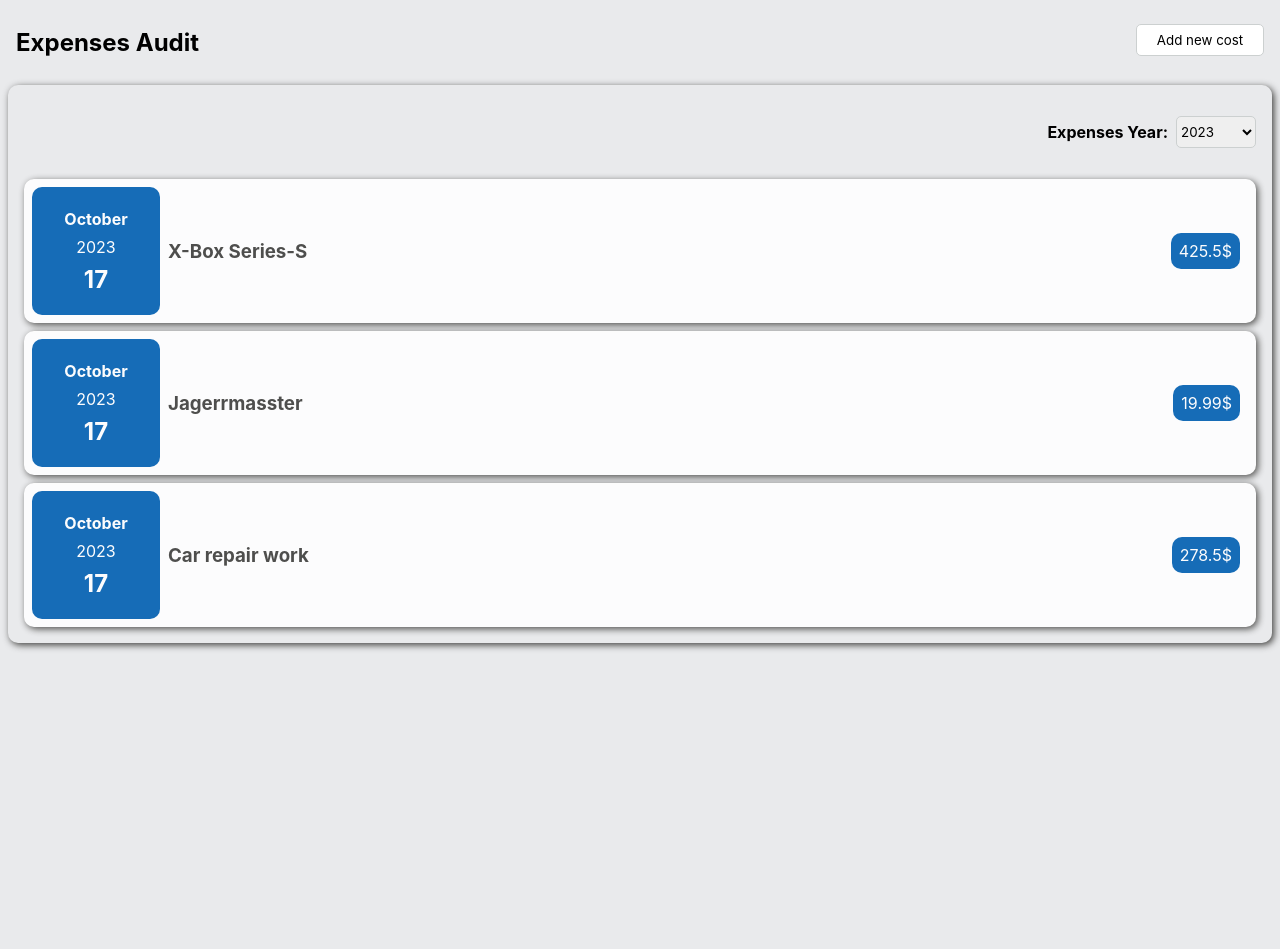
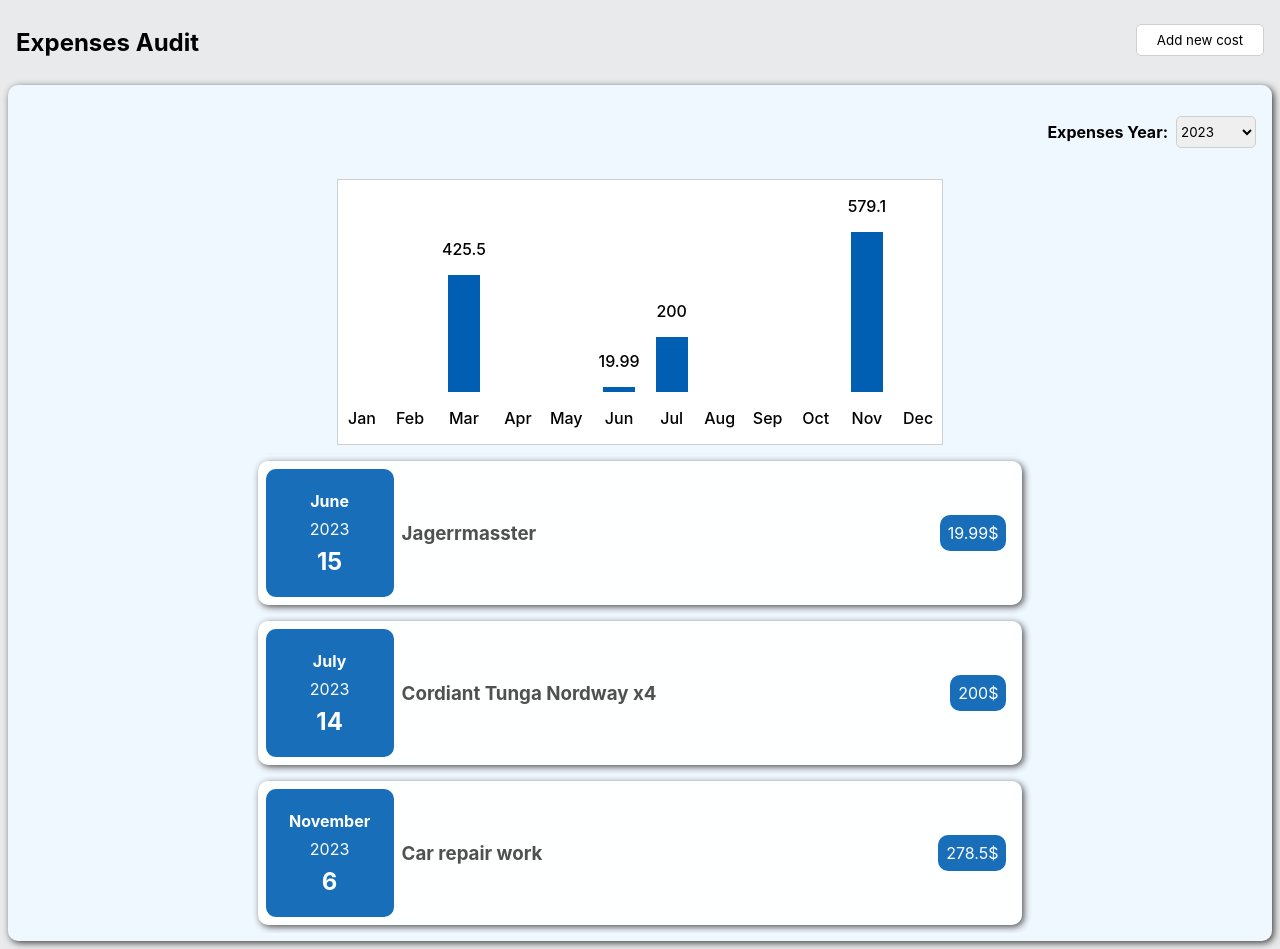
Before and after one commit to salesforceanton/expenses-audit, a React (Create React App) app: page / in a window 1280 px wide. Before the commit the page ends 800 px from the top, so only its background shows below. Built offline with nearby package versions, Linux system fonts and the light colour scheme.

Commit message:
add diagram component

```diff
--- a/src/App.js
+++ b/src/App.js
@@ -8,19 +8,29 @@ import AppHeader from './components/appHeader/AppHeader';
 function App() {
     const initialCostData = [
         {
-            date: new Date(),
+            date: new Date(2023, 2, 11),
             title: 'X-Box Series-S',
             amount: 425.50
         },
         {
-            date: new Date(),
+            date: new Date(2023, 5, 15),
             title: 'Jagerrmasster',
             amount: 19.99
         },
         {
-            date: new Date(),
+            date: new Date(2023, 6, 14),
+            title: 'Cordiant Tunga Nordway x4',
+            amount: 200
+        },
+        {
+            date: new Date(2023, 10, 6),
             title: 'Car repair work',
             amount: 278.50
+        },
+        {
+            date: new Date(2023, 10, 10),
+            title: 'Xiomi vacuum mop ultra 10',
+            amount: 300.60
         }
     ];
 
--- a/src/components/card/Card.css
+++ b/src/components/card/Card.css
@@ -2,4 +2,5 @@
     border-radius: 10px;
     padding: 0.5rem;
     box-shadow: 2px 2px 7px var(--brand-color-black);
+    background-color: aliceblue;
 }
--- a/src/components/costItem/CostItem.css
+++ b/src/components/costItem/CostItem.css
@@ -3,7 +3,7 @@
     grid-template-columns: 8rem auto;
     grid-template-rows: 8rem;
     height: 8rem;
-    background-color: var(--gradient-neutral-80);
+    background-color: var(--gradient-neutral-80) !important;
     color: var(--brand-color-white);
     opacity: 0.9;
 }
--- /dev/null
+++ b/src/components/expensesDiagram/ExpensesDiagram.css
@@ -0,0 +1,6 @@
+.diagram-content_wrapper {
+    display: flex;
+    align-items: flex-end;
+    border: var(--border-neutral-thin);
+    background-color: var(--brand-color-white);
+}
--- /dev/null
+++ b/src/components/expensesDiagram/ExpensesDiagram.js
@@ -0,0 +1,41 @@
+import ExpensesDiagramBar from '../expensesDiagramBar/ExpensesDiagramBar';
+import './ExpensesDiagram.css';
+
+const ExpensesDiagram = (props) => {
+    const initialData = [
+        { label: 'Jan', total: 0 },
+        { label: 'Feb', total: 0 },
+        { label: 'Mar', total: 0 },
+        { label: 'Apr', total: 0 },
+        { label: 'May', total: 0 },
+        { label: 'Jun', total: 0 },
+        { label: 'Jul', total: 0 },
+        { label: 'Aug', total: 0 },
+        { label: 'Sep', total: 0 },
+        { label: 'Oct', total: 0 },
+        { label: 'Nov', total: 0 },
+        { label: 'Dec', total: 0 },
+    ];
+
+    const preparedData = props.data.reduce((res, item) => {
+        const costMonth = new Date(item.date).getMonth();
+        res[costMonth].total = res[costMonth].total + item.amount;
+        return res;
+    }, initialData);
+
+    const maxValue = Math.max(...preparedData.map((e) => e.total));
+
+    return (
+        <div className='diagram-content_wrapper'>
+            {preparedData.map((item) =>
+                <ExpensesDiagramBar
+                    item={item}
+                    key={item.label}
+                    maxValue={maxValue}
+                />
+            )}
+        </div>
+    );
+}
+
+export default ExpensesDiagram;
--- /dev/null
+++ b/src/components/expensesDiagramBar/ExpensesDiagramBar.css
@@ -0,0 +1,16 @@
+.diagram-bar_wrapper {
+    display: flex;
+    flex-direction: column;
+    align-items: center;
+    margin: 0 0.5rem 0 0.5rem;
+}
+
+.diagram-bar_wrapper > div {
+    width: 2rem;
+    background-color: var(--brand-color-blue);
+    transition: all 0.3s ease-out;
+}
+
+.diagram-bar_wrapper > p {
+    font-weight: 500;
+}
--- /dev/null
+++ b/src/components/expensesDiagramBar/ExpensesDiagramBar.js
@@ -0,0 +1,16 @@
+import './ExpensesDiagramBar.css';
+
+const ExpensesDiagramBar = ({ item, maxValue }) => {
+    const maxValueHeight = 10;
+    const value = `${maxValueHeight * item.total / maxValue}rem`;
+
+    return (
+        <div className='diagram-bar_wrapper'>
+            <p>{item.total !== 0 ? item.total : ''}</p>
+            <div style={{ height: value }}></div>
+            <p>{item.label}</p>
+        </div>
+    );
+}
+
+export default ExpensesDiagramBar;
--- a/src/components/expensesList/ExpensesList.css
+++ b/src/components/expensesList/ExpensesList.css
@@ -11,27 +11,28 @@
     padding: 0.5rem;
 }
 
+.diagram-wrapper {
+    display: flex;
+    align-items: center;
+    justify-content: center;
+    margin: 0.5rem;
+}
+
 .picker-container > h4 {
     margin-right: 0.5rem;
 }
 
+.expenses-list {
+    display: flex;
+    flex-direction: column;
+    justify-content: center;
+    align-items: center;
+    width: 100%;
+    overflow-y: scroll;
+    max-height: 30rem;
+}
+
 .expenses-list > * {
     margin: 0.5rem;
-    animation-duration: 2s;
-    animation-name: slidein;
-    animation-timing-function: ease-out;
+    width: 60%;
 }
-
-@keyframes slidein {
-    from {
-        opacity: 0;
-        margin-left: 100%;
-        width: 300%;
-    }
-
-    to {
-        opacity: 0.9;
-        margin-left: 0%;
-        width: 100%;
-    }
-}
--- a/src/components/expensesList/ExpensesList.js
+++ b/src/components/expensesList/ExpensesList.js
@@ -4,6 +4,7 @@ import CostItem from "../costItem/CostItem";
 import CostYearPicker from '../costYearPicker/CostYearPicker';
 import Card from '../card/Card';
 import './ExpensesList.css';
+import ExpensesDiagram from '../expensesDiagram/ExpensesDiagram';
 
 const ExpensesList = (props) => {
     const options = [...new Set(props.data.map((e) => new Date(e.date).getFullYear()))]
@@ -13,6 +14,7 @@ const ExpensesList = (props) => {
         }));
 
     const [selectedYear, setSelectedYear] = useState(options[0].value);
+    const filteredData = props.data.filter((e) =>  new Date(e.date).getFullYear() === selectedYear);
 
     const changeYearHandler = (value) => {
         setSelectedYear(+value);
@@ -27,10 +29,11 @@ const ExpensesList = (props) => {
                     onChange={changeYearHandler}
                 />
             </div>
+            <div className='diagram-wrapper'>
+                <ExpensesDiagram data={filteredData}/>
+            </div>
             <div className='expenses-list'>
-                {props.data
-                    .filter((e) =>  new Date(e.date).getFullYear() === selectedYear)
-                    .map((e) =>
+                {filteredData.map((e) =>
                     <CostItem
                         key={e.title}
                         date={e.date}
```
Lines whose indentation alone changed are shown as unchanged.
